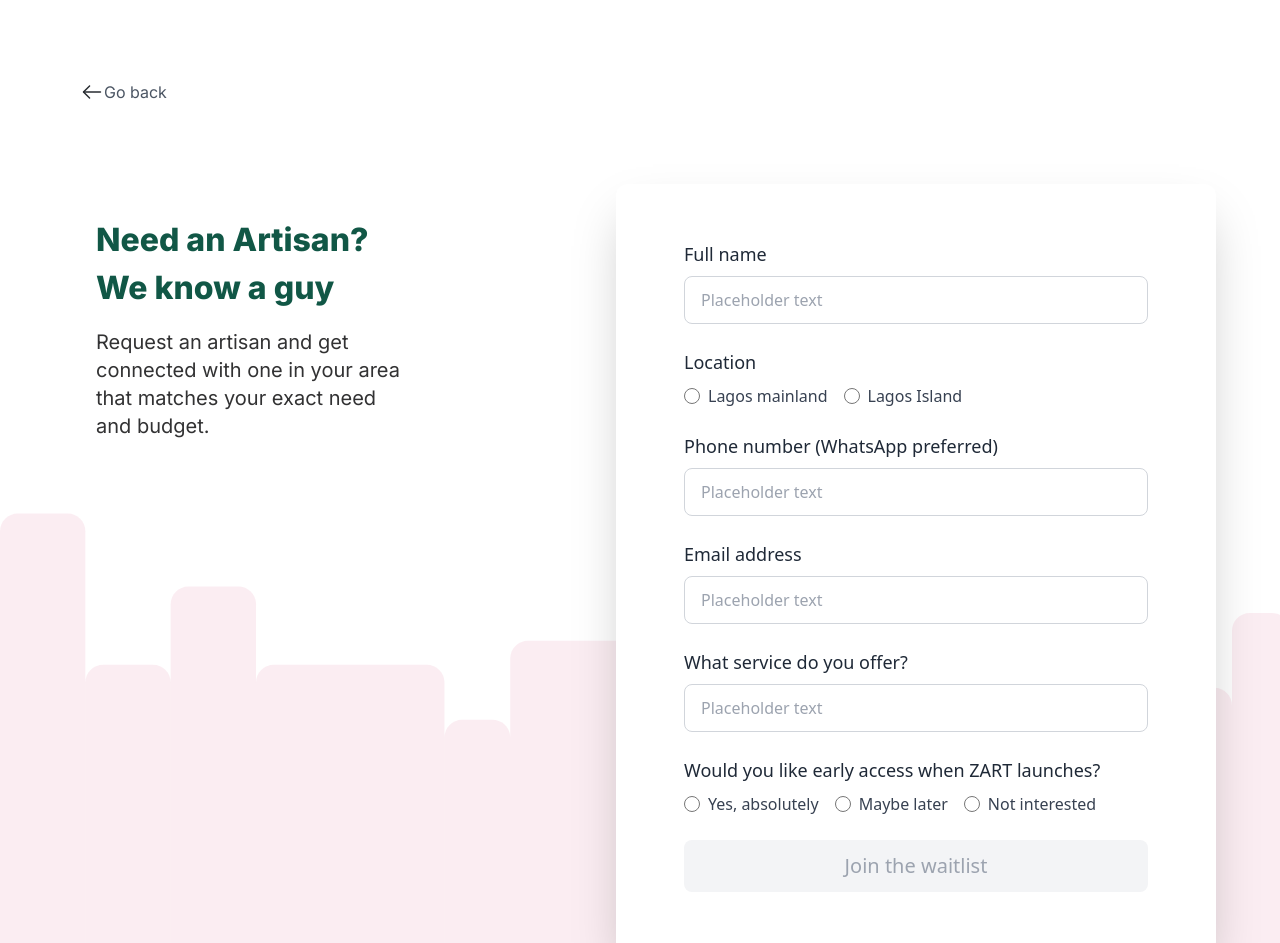
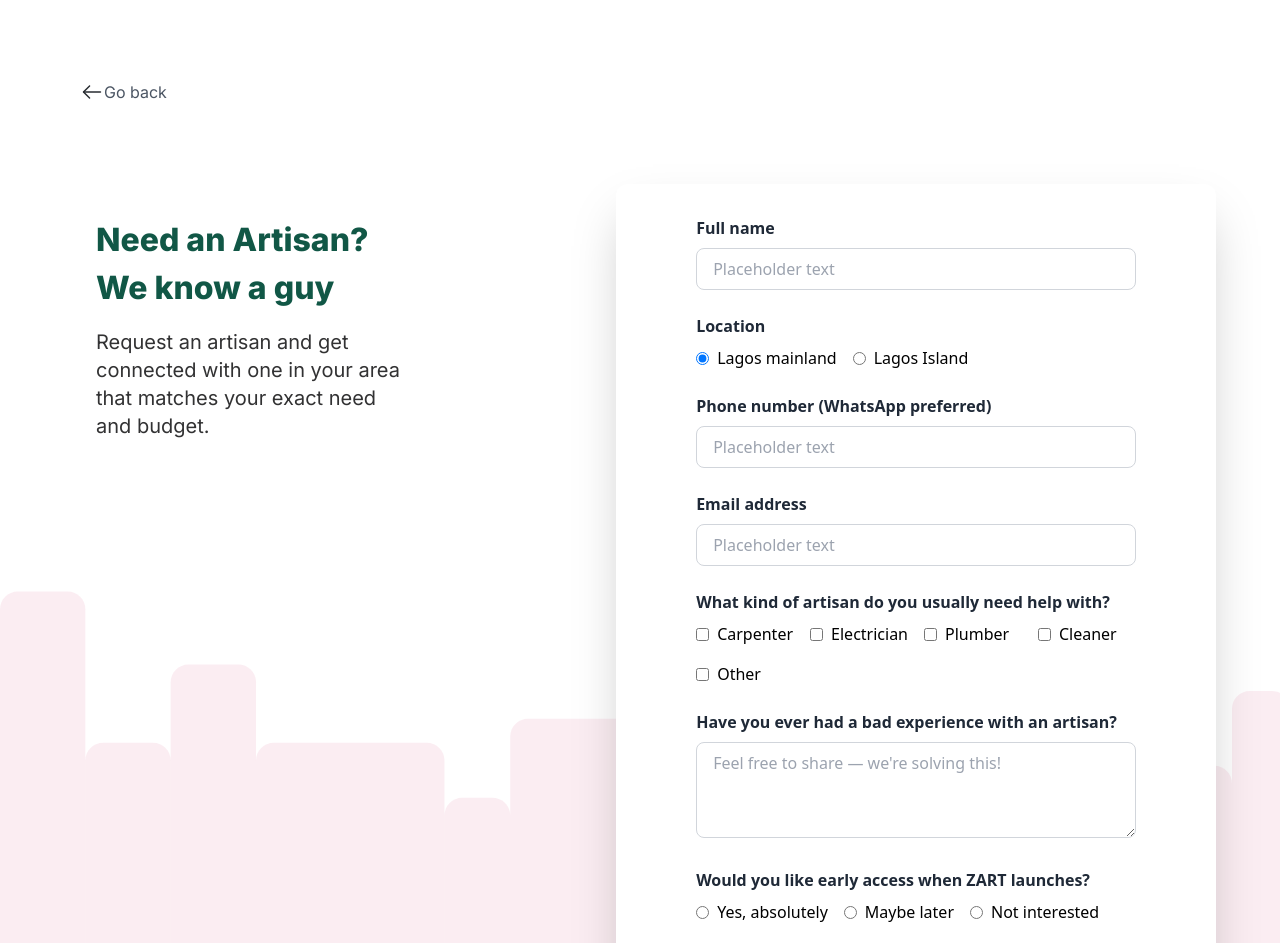
Before and after one commit to ZartHQ/website, a Next.js app: page /patrons/form in a window 1280 px wide. Shown: the top 943 px of the page. Built offline with nearby package versions, Linux system fonts and the light colour scheme; no server answers; a web font is replaced by a local one.

Commit message:
creating a temp fix for waitlist

```diff
--- a/src/components/patronForm.tsx
+++ b/src/components/patronForm.tsx
@@ -1,74 +1,67 @@
-import React, { useState, useEffect } from "react";
+import React from "react";
 import { Formik, Form, Field, ErrorMessage } from "formik";
 import * as Yup from "yup";
-import { Button } from "./button";  // Assuming you have this component
+import { Button } from "./button";
 import request from "@/utils/api";
 
-// Areas data for the dropdown based on location selection
-const areasData = {
-  "Lagos mainland": [
-    "Agege",
-    "Ajeromi-Ifelodun",
-    "Alimosho",
-    "Amuwo-Odofin",
-    "Apapa",
-    "Ifako-Ijaiye",
-    "Ikeja",
-    "Kosofe",
-    "Mushin",
-    "Oshodi-Isolo",
-    "Shomolu",
-    "Surulere"
-  ],
-  "Lagos Island": [
-    "Eti-Osa",
-    "Lagos Island",
-    "Ikoyi",
-    "Victoria Island",
-    "Lekki",
-    "Ajah",
-    "Epe"
-  ]
-};
+export type ArtisanType =
+  | "Carpenter"
+  | "Electrician"
+  | "Plumber"
+  | "Cleaner"
+  | "Other";
 
-// Service types offered
-const serviceTypes = [
+export type Location = "Lagos mainland" | "Lagos Island";
+
+export interface ArtisanRequestForm {
+  fullName: string;
+  location: Location;
+  phoneNumber: string;
+  email: string;
+  artisanTypes: ArtisanType[];
+  otherArtisanType?: string;
+  badExperience?: string;
+  earlyAccess: "Yes, absolutely" | "Maybe later" | "Not interested" | "";
+}
+
+const artisanTypes: ArtisanType[] = [
   "Carpenter",
   "Electrician",
   "Plumber",
   "Cleaner",
-  "Others"
+  "Other"
 ];
 
-// Validation schema
 const validationSchema = Yup.object().shape({
   fullName: Yup.string().required("Full name is required"),
-  location: Yup.string().required("Location is required"),
-  phoneNumber: Yup.string().nullable(),
-  email: Yup.string().email("Invalid email format").nullable(),
-  service: Yup.string().required("Please specify the service you offer"),
+  location: Yup.string().required("Please select a location"),
+  phoneNumber: Yup.string().required("Phone number is required"),
+  email: Yup.string().email("Invalid email").required("Email is required"),
+  artisanTypes: Yup.array()
+    .min(1, "Please select at least one artisan type")
+    .required("Please select an artisan type"),
+  otherArtisanType: Yup.string().when("artisanTypes", {
+    is: (types: string[]) => types?.includes("Other"),
+    then: (schema) => schema.required("Please specify the artisan type")
+  }),
   earlyAccess: Yup.string().required("Please select an option")
 });
 
-// Initial form values
-const initialValues = {
+const initialValues: ArtisanRequestForm = {
   fullName: "",
-  location: "",
+  location: "Lagos mainland",
   phoneNumber: "",
   email: "",
-  service: "",
-  otherService: "",
+  artisanTypes: [],
   badExperience: "",
-  earlyAccess: "",
-  area: ""
+  earlyAccess: ""
 };
 
-const ArtisanForm = () => {
-  const [isLoading, setIsLoading] = useState(false);
-  const [areas, setAreas] = useState<string[]>([]);
+const PatronForm = () => {
+  const [isLoading, setIsLoading] = React.useState(false);
 
   const handleSubmit = async (
-    values: any,
+    values: ArtisanRequestForm,
     {
       setSubmitting,
       resetForm
@@ -78,40 +71,31 @@ const ArtisanForm = () => {
     }
   ) => {
     setIsLoading(true);
+    // Post the form data to the API
     try {
-      const formData = {
+      const response = await request(
+        "POST",
+        `/artisan-forms`,
+        {
           fullName: values.fullName,
           location: values.location,
-        email: values.email || "",
-        phone: values.phoneNumber || "",
-        artisanType: values.service,
-        otherArtisanType: values.otherService || "",
-        badExperienceDetails: values.badExperience || "",
-        earlyAccess: values.earlyAccess,
-        area: values.area
-      };
-
-      const response = await fetch("https://formspree.io/f/xdkgpznl", {
-        method: "POST",
-        headers: {
-          "Content-Type": "application/json",
-          Accept: "application/json"
+          phoneNumber: values.phoneNumber,
+          email: values.email,
+          artisanTypes: values.artisanTypes,
+          otherArtisanType: values.otherArtisanType,
+          badExperience: values.badExperience,
+          earlyAccess: values.earlyAccess
         },
-        body: JSON.stringify(formData)
-      });
-
-      if (!response.ok) throw new Error("Form submission failed");
-
-      const result = await response.json();
-      console.log("Form submitted successfully:", result);
-      alert("Your details have been submitted successfully. We'll notify you when ZART launches!");
+        true,
+        true,
+        "Thank you for joining the waitlist! We'll be in touch soon."
+      );
+      setIsLoading(false);
+      console.log("Form submitted successfully:", response.data);
       resetForm();
     } catch (error) {
+      setIsLoading(false);
       console.error("Error submitting form:", error);
-      alert("There was an error submitting your form. Please try again later.");
-    } finally {
-      setIsLoading(false);
-      setSubmitting(false);
     }
   };
 
@@ -120,29 +104,17 @@ const ArtisanForm = () => {
         <Formik
           initialValues={initialValues}
           validationSchema={validationSchema}
-        onSubmit={handleSubmit}
-      >
-        {({ values, errors, touched, isValid, dirty, setFieldValue }) => {
-          // Update areas when location changes
-          useEffect(() => {
-            if (values.location) {
-              setAreas(areasData[values.location as keyof typeof areasData] || []);
-            } else {
-              setAreas([]);
-            }
-          }, [values.location]);
-
-          return (
-            <Form className="space-y-6 bg-white font-sans w-full max-w-lg p-6">
-              {/* Full Name */}
+          onSubmit={handleSubmit}>
+          {({ values, isValid, dirty }) => (
+            <Form className="space-y-6 bg-white font-sans">
               <div>
-                <label className="block text-gray-800 text-lg font-medium mb-2">
+                <label className="block text-gray-800 font-semibold mb-2">
                   Full name
                 </label>
                 <Field
                   type="text"
                   name="fullName"
-                  className="w-full h-12 px-4 py-2 border border-gray-300 rounded-lg focus:outline-none focus:ring-2 focus:ring-blue-500"
+                  className="w-full px-4 py-2 border border-gray-300 rounded-lg focus:outline-none focus:ring-2 focus:ring-blue-500"
                   placeholder="Placeholder text"
                 />
                 <ErrorMessage
@@ -152,29 +124,28 @@ const ArtisanForm = () => {
                 />
               </div>
 
-              {/* Location */}
               <div>
-                <label className="block text-gray-800 text-lg font-medium mb-2">
+                <label className="block text-gray-800 font-semibold mb-2">
                   Location
                 </label>
-                <div className="flex gap-4">
-                  <label className="flex items-center space-x-2">
+                <div className="flex space-x-4">
+                  <label className="inline-flex items-center">
                     <Field
                       type="radio"
                       name="location"
                       value="Lagos mainland"
-                      className="h-4 w-4 text-blue-600"
+                      className="form-radio"
                     />
-                    <span className="text-gray-700">Lagos mainland</span>
+                    <span className="ml-2">Lagos mainland</span>
                   </label>
-                  <label className="flex items-center space-x-2">
+                  <label className="inline-flex items-center">
                     <Field
                       type="radio"
                       name="location"
                       value="Lagos Island"
-                      className="h-4 w-4 text-blue-600"
+                      className="form-radio"
                     />
-                    <span className="text-gray-700">Lagos Island</span>
+                    <span className="ml-2">Lagos Island</span>
                   </label>
                 </div>
                 <ErrorMessage
@@ -184,41 +155,14 @@ const ArtisanForm = () => {
                 />
               </div>
 
-              {/* Area Dropdown - Only shows when location is selected */}
-              {values.location && (
               <div>
-                  <label className="block text-gray-800 text-lg font-medium mb-2">
-                    Area
-                  </label>
-                  <Field
-                    as="select"
-                    name="area"
-                    className="w-full h-12 px-4 py-2 border border-gray-300 rounded-lg focus:outline-none focus:ring-2 focus:ring-blue-500"
-                  >
-                    <option value="">Select an area</option>
-                    {areas.map((area) => (
-                      <option key={area} value={area}>
-                        {area}
-                      </option>
-                    ))}
-                  </Field>
-                  <ErrorMessage
-                    name="area"
-                    component="div"
-                    className="text-red-500 mt-1 text-sm"
-                  />
-                </div>
-              )}
-
-              {/* Phone Number */}
-              <div>
-                <label className="block text-gray-800 text-lg font-medium mb-2">
+                <label className="block text-gray-800 font-semibold mb-2">
                   Phone number (WhatsApp preferred)
                 </label>
                 <Field
                   type="tel"
                   name="phoneNumber"
-                  className="w-full h-12 px-4 py-2 border border-gray-300 rounded-lg focus:outline-none focus:ring-2 focus:ring-blue-500"
+                  className="w-full px-4 py-2 border border-gray-300 rounded-lg focus:outline-none focus:ring-2 focus:ring-blue-500"
                   placeholder="Placeholder text"
                 />
                 <ErrorMessage
@@ -228,15 +172,14 @@ const ArtisanForm = () => {
                 />
               </div>
 
-              {/* Email Address */}
               <div>
-                <label className="block text-gray-800 text-lg font-medium mb-2">
+                <label className="block text-gray-800 font-semibold mb-2">
                   Email address
                 </label>
                 <Field
                   type="email"
                   name="email"
-                  className="w-full h-12 px-4 py-2 border border-gray-300 rounded-lg focus:outline-none focus:ring-2 focus:ring-blue-500"
+                  className="w-full px-4 py-2 border border-gray-300 rounded-lg focus:outline-none focus:ring-2 focus:ring-blue-500"
                   placeholder="Placeholder text"
                 />
                 <ErrorMessage
@@ -246,56 +189,92 @@ const ArtisanForm = () => {
                 />
               </div>
 
-              {/* What service do you offer? */}
               <div>
-                <label className="block text-gray-800 text-lg font-medium mb-2">
-                  What service do you offer?
+                <label className="block text-gray-800 font-semibold mb-2">
+                  What kind of artisan do you usually need help with?
                 </label>
+                <div className="grid grid-cols-2 md:grid-cols-4 gap-4">
+                  {artisanTypes.map((type) => (
+                    <label key={type} className="inline-flex items-center">
                       <Field
-                  type="text"
-                  name="service"
-                  className="w-full h-12 px-4 py-2 border border-gray-300 rounded-lg focus:outline-none focus:ring-2 focus:ring-blue-500"
-                  placeholder="Placeholder text"
+                        type="checkbox"
+                        name="artisanTypes"
+                        value={type}
+                        className="form-checkbox"
                       />
+                      <span className="ml-2">{type}</span>
+                    </label>
+                  ))}
+                </div>
                 <ErrorMessage
-                  name="service"
+                  name="artisanTypes"
                   component="div"
                   className="text-red-500 mt-1 text-sm"
                 />
               </div>
 
-              {/* Early Access */}
+              {values.artisanTypes?.includes("Other") && (
                 <div>
-                <label className="block text-gray-800 text-lg font-medium mb-2">
+                  <label className="block text-gray-800 font-semibold mb-2">
+                    Others (specify)
+                  </label>
+                  <Field
+                    type="text"
+                    name="otherArtisanType"
+                    className="w-full px-4 py-2 border border-gray-300 rounded-lg focus:outline-none focus:ring-2 focus:ring-blue-500"
+                    placeholder="Specify artisan type"
+                  />
+                  <ErrorMessage
+                    name="otherArtisanType"
+                    component="div"
+                    className="text-red-500 mt-1 text-sm"
+                  />
+                </div>
+              )}
+
+              <div>
+                <label className="block text-gray-800 font-semibold mb-2">
+                  Have you ever had a bad experience with an artisan?
+                </label>
+                <Field
+                  as="textarea"
+                  name="badExperience"
+                  className="w-full px-4 py-2 border border-gray-300 rounded-lg focus:outline-none focus:ring-2 focus:ring-blue-500 h-24"
+                  placeholder="Feel free to share — we're solving this!"
+                />
+              </div>
+
+              <div>
+                <label className="block text-gray-800 font-semibold mb-2">
                   Would you like early access when ZART launches?
                 </label>
-                <div className="flex gap-4">
-                  <label className="flex items-center space-x-2">
+                <div className="flex space-x-4">
+                  <label className="inline-flex items-center">
                     <Field
                       type="radio"
                       name="earlyAccess"
                       value="Yes, absolutely"
-                      className="h-4 w-4 text-blue-600"
+                      className="form-radio"
                     />
-                    <span className="text-gray-700">Yes, absolutely</span>
+                    <span className="ml-2">Yes, absolutely</span>
                   </label>
-                  <label className="flex items-center space-x-2">
+                  <label className="inline-flex items-center">
                     <Field
                       type="radio"
                       name="earlyAccess"
                       value="Maybe later"
-                      className="h-4 w-4 text-blue-600"
+                      className="form-radio"
                     />
-                    <span className="text-gray-700">Maybe later</span>
+                    <span className="ml-2">Maybe later</span>
                   </label>
-                  <label className="flex items-center space-x-2">
+                  <label className="inline-flex items-center">
                     <Field
                       type="radio"
                       name="earlyAccess"
                       value="Not interested"
-                      className="h-4 w-4 text-blue-600"
+                      className="form-radio"
                     />
-                    <span className="text-gray-700">Not interested</span>
+                    <span className="ml-2">Not interested</span>
                   </label>
                 </div>
                 <ErrorMessage
@@ -305,20 +284,17 @@ const ArtisanForm = () => {
                 />
               </div>
 
-              {/* Submit Button */}
               <Button
                 type="submit"
                 disabled={!(isValid && dirty) || isLoading}
-                className="w-full bg-gray-200 text-gray-500 py-3 rounded-lg font-medium transition-colors duration-200 hover:bg-gray-300 disabled:bg-gray-100 disabled:text-gray-400"
-              >
+                className="w-full bg-gray-200 text-gray-800 py-3 px-6 rounded-lg font-medium transition-colors duration-200 cursor-pointer hover:bg-gray-300 disabled:bg-gray-100 disabled:text-gray-400 disabled:cursor-not-allowed">
                 {isLoading ? "Submitting..." : "Join the waitlist"}
               </Button>
             </Form>
-          );
-        }}
+          )}
         </Formik>
       </div>
   );
 };
 
-export default ArtisanForm;
+export default PatronForm;
```
Lines whose indentation alone changed are shown as unchanged.
